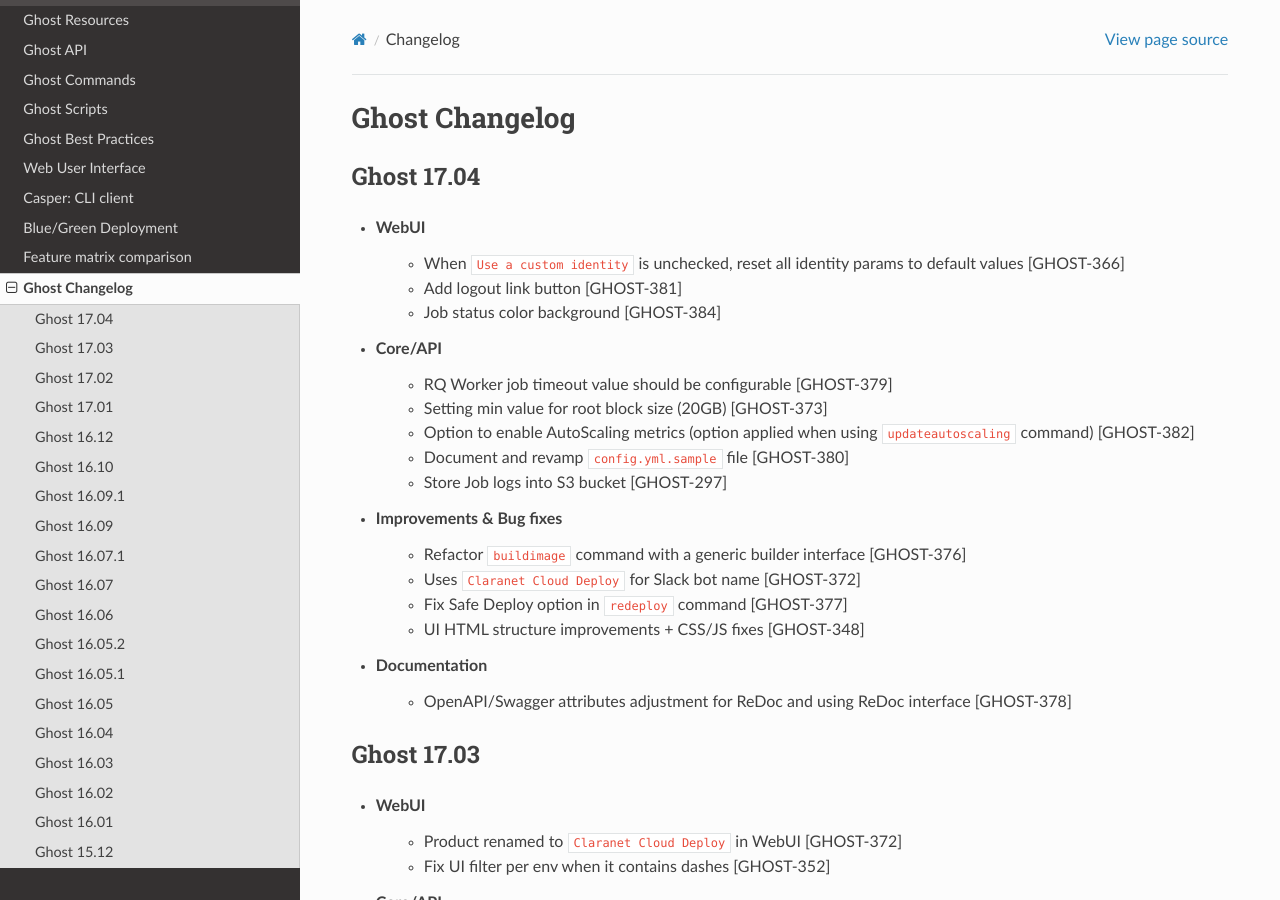
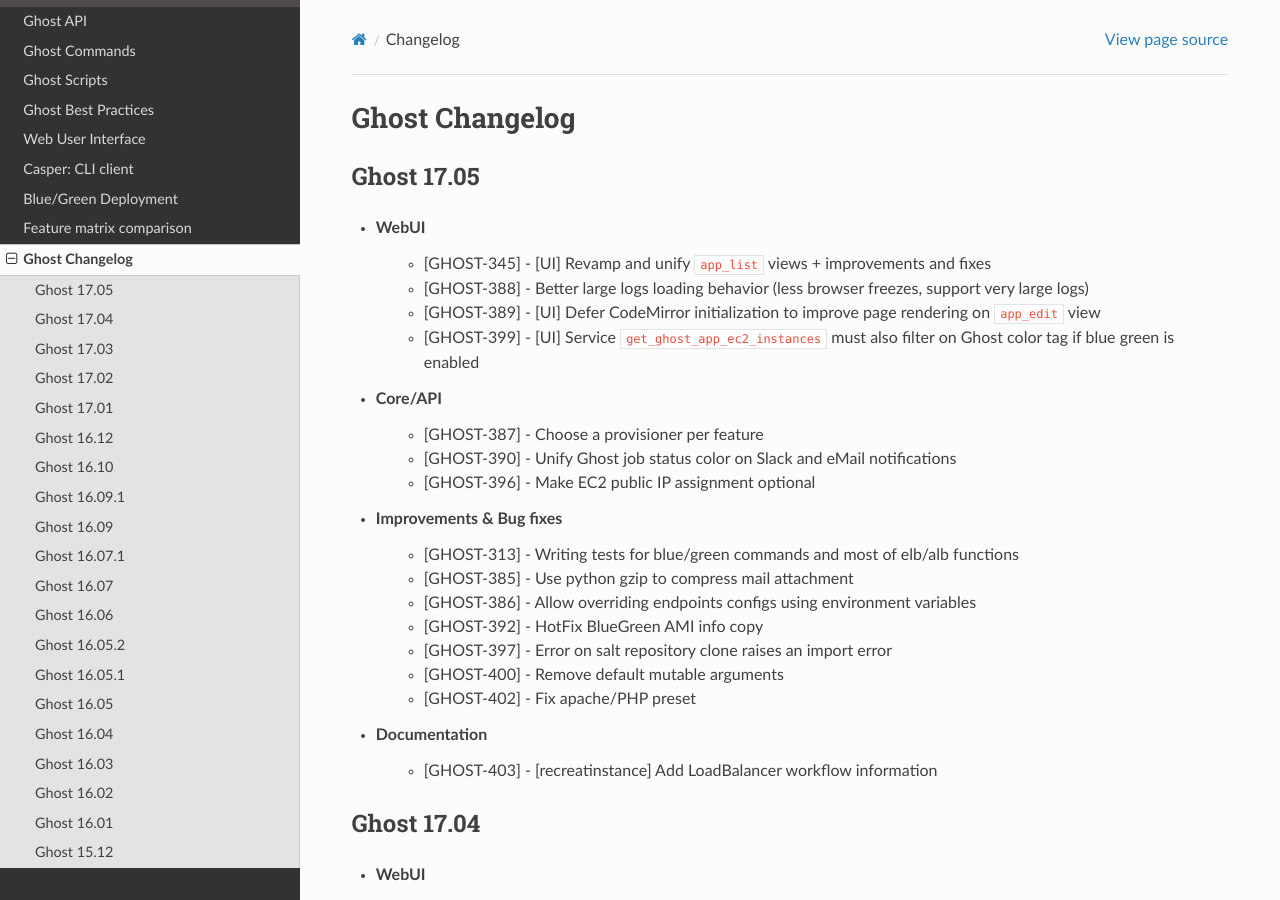
Before and after one commit to claranet/cloud-deploy-docs, a Sphinx documentation site: the page built from source/rst/changelog.rst, in a window 1280 px wide and 900 px high. Built offline with Sphinx 7.4.7 and the Read the Docs theme 2.0.0, drawn with Linux system fonts in a browser that asks for light colours.

Commit message:
Changelog `17.05`

```diff
--- a/source/conf.py
+++ b/source/conf.py
@@ -59,9 +59,9 @@
 # built documents.
 #
 # The short X.Y version.
-version = '17.04'
+version = '17.05'
 # The full version, including alpha/beta/rc tags.
-release = 'Release 17.04'
+release = 'Release 17.05'
 
 # The language for content autogenerated by Sphinx. Refer to documentation
 # for a list of supported languages.
--- a/source/rst/changelog.rst
+++ b/source/rst/changelog.rst
@@ -7,6 +7,32 @@
 
 .. toctree::
     :maxdepth: 2
+
+Ghost 17.05
+-----------
+
+* WebUI
+    - [GHOST-345] - [UI] Revamp and unify ``app_list`` views + improvements and fixes
+    - [GHOST-388] - Better large logs loading behavior (less browser freezes, support very large logs)
+    - [GHOST-389] - [UI] Defer CodeMirror initialization to improve page rendering on ``app_edit`` view
+    - [GHOST-399] - [UI] Service ``get_ghost_app_ec2_instances`` must also filter on Ghost color tag if blue green is enabled
+
+* Core/API
+    - [GHOST-387] - Choose a provisioner per feature
+    - [GHOST-390] - Unify Ghost job status color on Slack and eMail notifications
+    - [GHOST-396] - Make EC2 public IP assignment optional
+
+* Improvements & Bug fixes
+    - [GHOST-313] - Writing tests for blue/green commands and most of elb/alb functions
+    - [GHOST-385] - Use python gzip to compress mail attachment
+    - [GHOST-386] - Allow overriding endpoints configs using environment variables
+    - [GHOST-392] - HotFix BlueGreen AMI info copy
+    - [GHOST-397] - Error on salt repository clone raises an import error
+    - [GHOST-400] - Remove default mutable arguments
+    - [GHOST-402] - Fix apache/PHP preset
+
+* Documentation
+    - [GHOST-403] - [recreatinstance] Add LoadBalancer workflow information
 
 Ghost 17.04
 -----------
```
